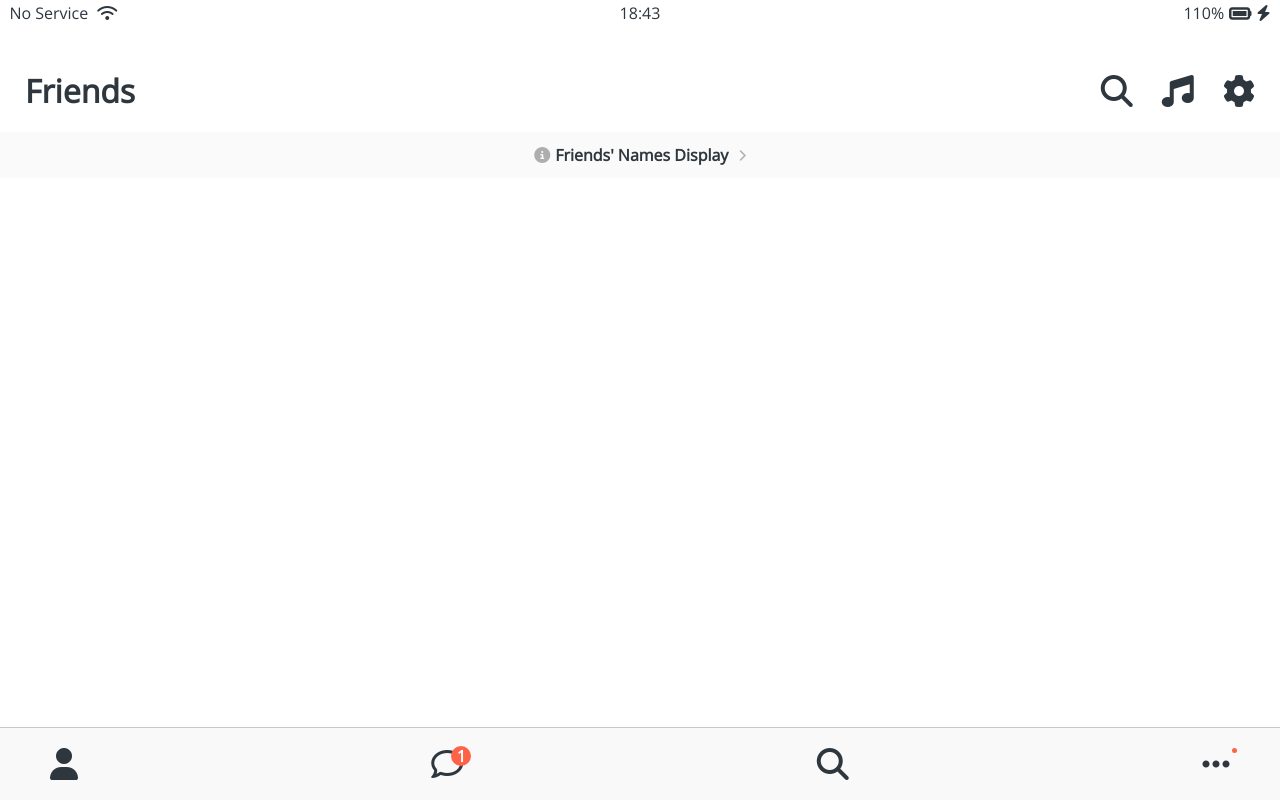
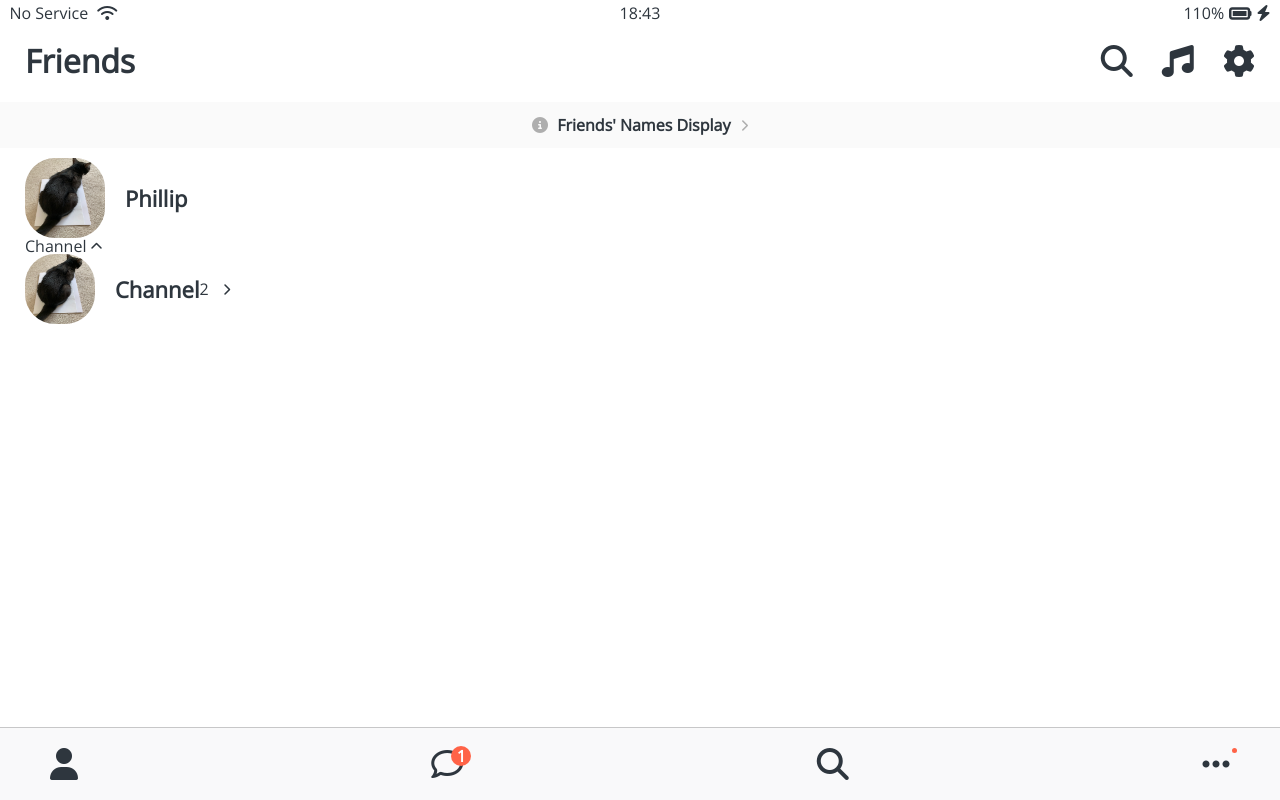
Before and after one commit to Dingdong95/kakao-clone-2021, a plain HTML site: page friends.html in a window 1280 px wide. Drawn offline with nearby package versions, Linux system fonts and the light colour scheme.

Commit message:
kakao-clone-2021.032
1. friends > user-component added
2. minor visual changes needed for user-component

```diff
--- a/css/components/screen-header.css
+++ b/css/components/screen-header.css
@@ -2,8 +2,8 @@
   display: flex;
   justify-content: space-between;
   align-items: center;
-  padding: 25px;
-  margin-top: 50px;
+  margin-top: 20px;
+  padding: var(--horizontal-space);
 }
 
 .screen-header__title {
--- /dev/null
+++ b/css/components/user-component.css
@@ -0,0 +1,27 @@
+.user-component,
+.user-component__column:first-child {
+  display: flex;
+  align-items: center;
+}
+
+.user-component__avatar {
+  width: 70px;
+  height: 70px;
+  border-radius: 30px;
+  margin-right: 20px;
+}
+
+.user-component__title {
+  font-weight: 600;
+  font-size: 22px;
+}
+
+.user-component__subtitle {
+  margin-top: 5px;
+  color: rgba(0, 0, 0, 0.5);
+}
+
+.user-component__avatar--xl {
+  width: 80px;
+  height: 80px;
+}
--- a/css/screens/friends.css
+++ b/css/screens/friends.css
@@ -1,11 +1,11 @@
 #friends-display-link {
-  display: flex;
-  justify-content: center;
-  align-items: center;
+  display: block;
+  text-align: center;
   background-color: #fafafa;
-  padding: 15px;
+  padding: 15px 0px;
   font-size: 16px;
   font-weight: 600;
+  margin-bottom: 10px;
 }
 
 #friends-display-link i {
@@ -19,3 +19,7 @@
 .fa-chevron-right {
   padding-left: 10px;
 }
+
+.friends-screen {
+  padding: 0px var(--horizontal-space);
+}
--- a/css/style.css
+++ b/css/style.css
@@ -7,6 +7,7 @@
 @import "components/status-bar.css";
 @import "components/nav-bar.css";
 @import "components/screen-header.css";
+@import "components/user-component.css";
 
 /* Screens */
 @import "screens/login.css";
--- a/css/variables.css
+++ b/css/variables.css
@@ -1,3 +1,4 @@
 :root {
   --yellow: #fae100;
+  --horizontal-space: 25px;
 }
--- a/friends.html
+++ b/friends.html
@@ -37,6 +37,43 @@
       ></i>
     </a>
 
+    <main class="friends-screen">
+      <div class="user-component">
+        <div class="user-component__column">
+          <img
+            src="img/profile_photo.jpg"
+            class="user-component__avatar user-component__avatar--xl"
+          />
+          <div class="user-component__text">
+            <h4 class="user-component__title">Phillip</h4>
+            <!--<h6 class="user-component__subtitle">this is subtitle</h6>-->
+          </div>
+        </div>
+        <div class="user-component__column"></div>
+      </div>
+      <div class="friends-screen__channel">
+        <div class="friends-screen__channel-header">
+          <span>Channel</span>
+          <i class="fas fa-chevron-up fa-xs"></i>
+          <div class="user-component">
+            <div class="user-component__column">
+              <img
+                src="img/profile_photo.jpg"
+                class="user-component__avatar user-component__avatar--sm"
+              />
+              <div class="user-component__text">
+                <h4 class="user-component__title">Channel</h4>
+              </div>
+            </div>
+            <div class="user-component__column">
+              <span>2</span>
+              <i class="fas fa-chevron-right fa-xs"></i>
+            </div>
+          </div>
+        </div>
+      </div>
+    </main>
+
     <nav class="nav">
       <ul class="nav__list">
         <li class="nav__btn">
```
Also changed, not shown: img/profile_photo.jpg (added).
